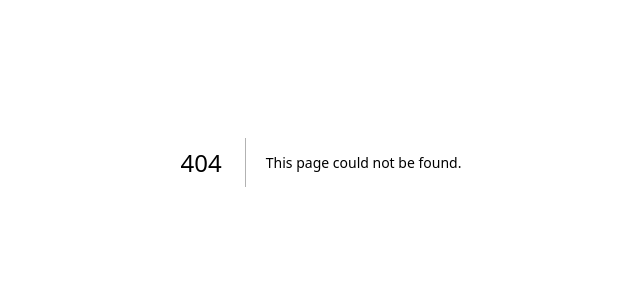
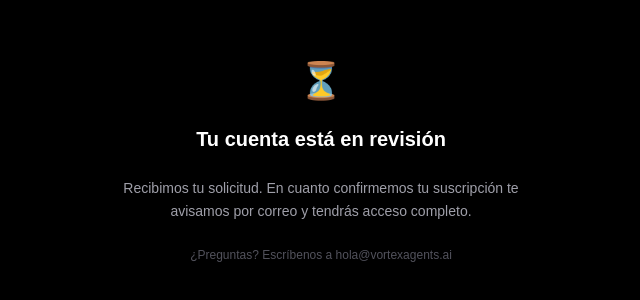
Before and after one commit to srclavo/morning-crew-portal, a Next.js app: page /onboarding/pending in a window 1280 px wide. Before the commit this address had no page. Shown: the part 238-538 px from the top of the page, without its empty margins (319-959 px from the left). Built offline with nearby package versions, Linux system fonts and the light colour scheme.

Commit message:
Add user_profiles active check — gate onboarding behind manual activation

```diff
--- /dev/null
+++ b/src/app/onboarding/pending/page.tsx
@@ -0,0 +1,17 @@
+export default function PendingPage() {
+  return (
+    <main className="min-h-screen bg-black text-white flex items-center justify-center px-6">
+      <div className="max-w-md w-full text-center space-y-6">
+        <div className="text-4xl">⏳</div>
+        <h1 className="text-xl font-semibold">Tu cuenta está en revisión</h1>
+        <p className="text-zinc-400 text-sm leading-relaxed">
+          Recibimos tu solicitud. En cuanto confirmemos tu suscripción
+          te avisamos por correo y tendrás acceso completo.
+        </p>
+        <p className="text-zinc-600 text-xs">
+          ¿Preguntas? Escríbenos a hola@vortexagents.ai
+        </p>
+      </div>
+    </main>
+  )
+}
--- a/src/proxy.ts
+++ b/src/proxy.ts
@@ -25,9 +25,11 @@ export async function proxy(request: NextRequest) {
 
   const { data: { user } } = await supabase.auth.getUser()
 
-  const isAuthRoute = request.nextUrl.pathname.startsWith('/login')
-  const isPublicRoute = request.nextUrl.pathname === '/'
-  const isCallbackRoute = request.nextUrl.pathname.startsWith('/auth')
+  const path = request.nextUrl.pathname
+  const isAuthRoute = path.startsWith('/login')
+  const isPublicRoute = path === '/' || path.startsWith('/onboarding/pending')
+  const isCallbackRoute = path.startsWith('/auth')
+  const isOnboarding = path.startsWith('/onboarding')
 
   if (!user && !isAuthRoute && !isPublicRoute && !isCallbackRoute) {
     return NextResponse.redirect(new URL('/login', request.url))
@@ -37,6 +39,19 @@ export async function proxy(request: NextRequest) {
     return NextResponse.redirect(new URL('/dashboard', request.url))
   }
 
+  // Block onboarding for inactive users
+  if (user && isOnboarding && !path.startsWith('/onboarding/pending')) {
+    const { data: profile } = await supabase
+      .from('user_profiles')
+      .select('active')
+      .eq('id', user.id)
+      .single()
+
+    if (!profile?.active) {
+      return NextResponse.redirect(new URL('/onboarding/pending', request.url))
+    }
+  }
+
   return supabaseResponse
 }
 
```
